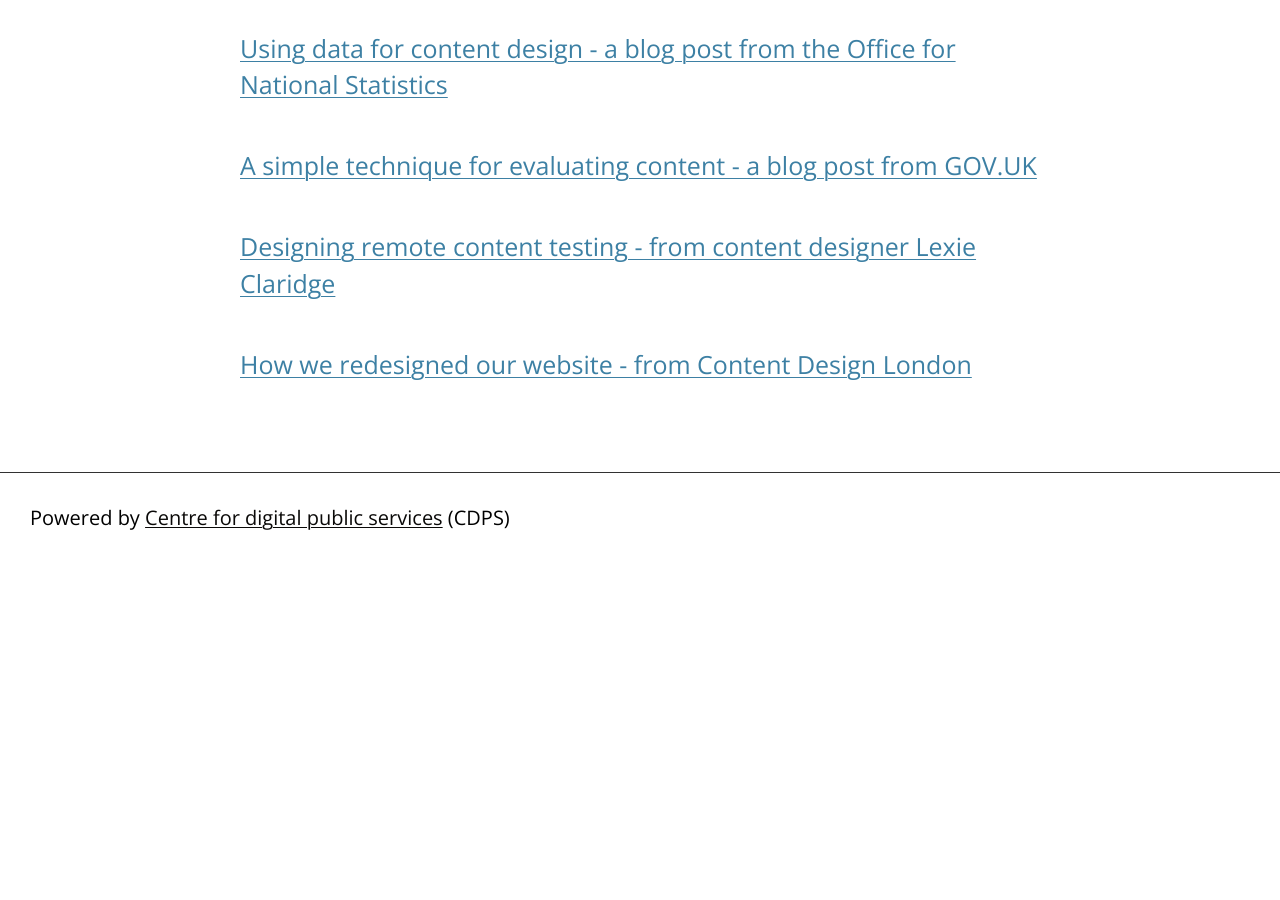
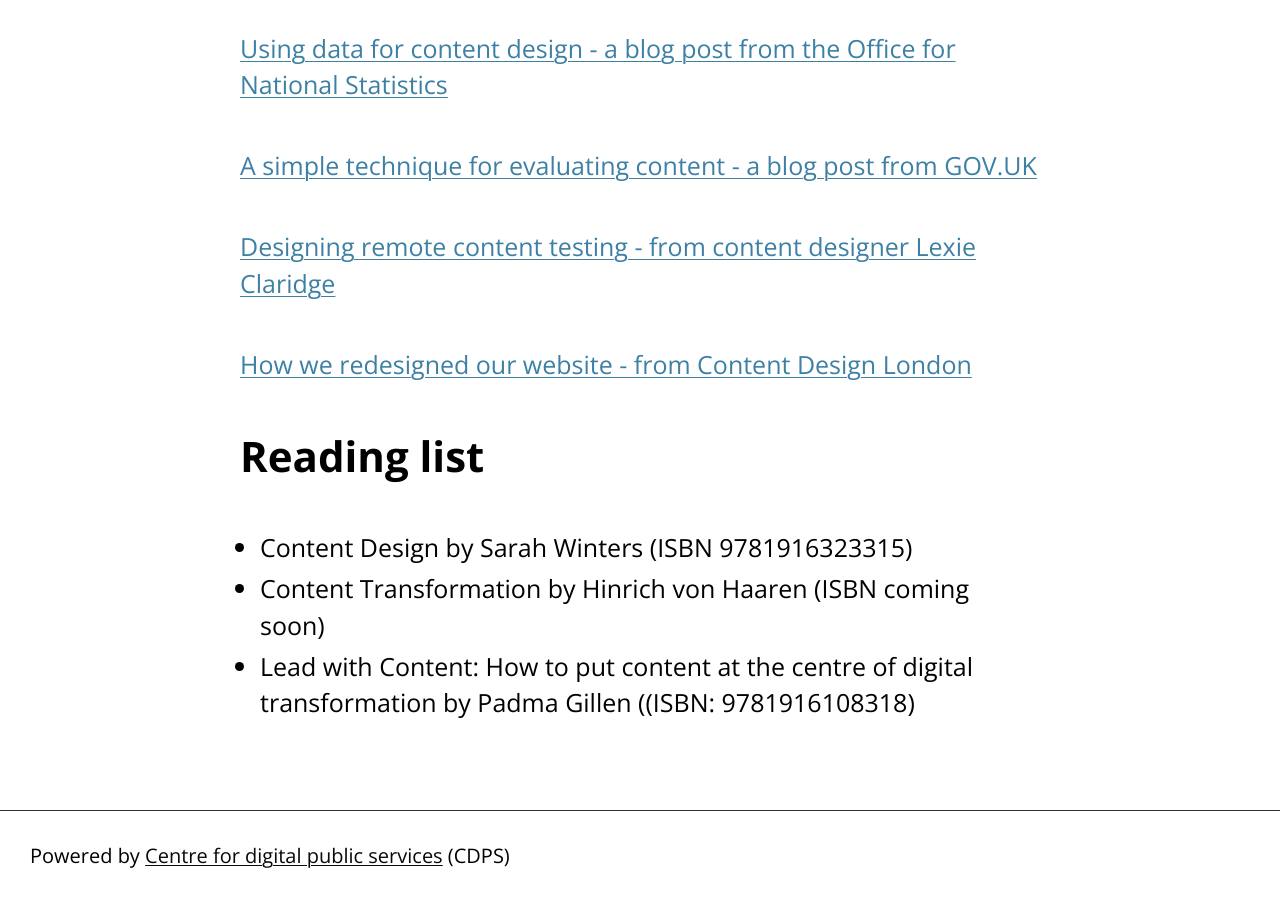
Before and after one commit to learnbymakingwales/learnbymakingwales.github.io, a Jekyll site: the page built from en/resource/content-design-tips.md, in a window 1280 px wide and 900 px high, scrolled down 1949 px. Built offline with Jekyll 4.4.1, drawn with Linux system fonts in a browser that asks for light colours; before the commit the page ends 2511 px from its top, so only the background shows below that.

Commit message:
added reading list

```diff
--- a/en/resource/content-design-tips.md
+++ b/en/resource/content-design-tips.md
@@ -35,3 +35,10 @@ As well as looking at feedback from your users, and doing usability testing, you
 [Designing remote content testing - from content designer Lexie Claridge](https://lexieclaridge.medium.com/designing-remote-highlighter-testing-da10208f530f)
 
 [How we redesigned our website - from Content Design London](https://contentdesign.london/blog/how-we-redesigned-our-website)
+
+
+## Reading list
+
+* Content Design by Sarah Winters (ISBN 9781916323315)
+* Content Transformation by Hinrich von Haaren (ISBN coming soon)
+* Lead with Content: How to put content at the centre of digital transformation by Padma Gillen ((ISBN: 9781916108318)
```
